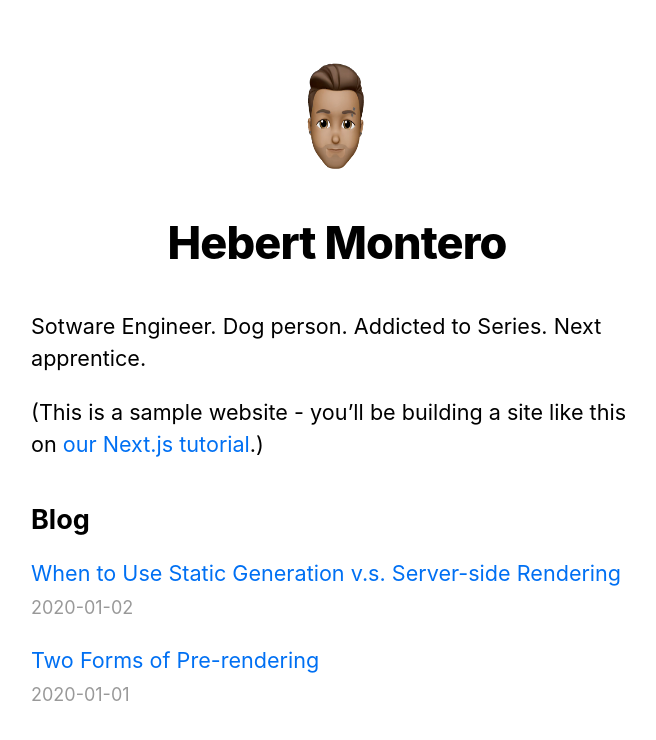
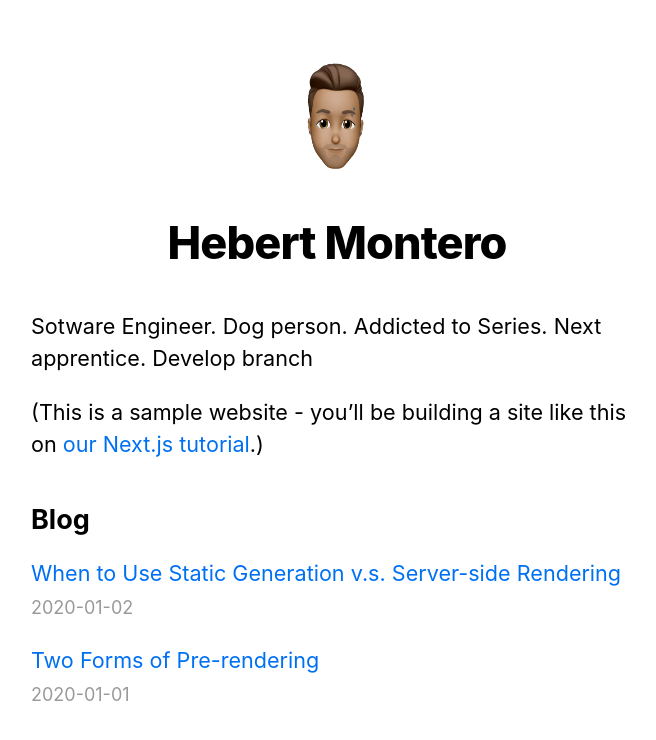
Before and after one commit to hmontero89/nextjs-blog-2021, a Next.js app: page / in a window 1280 px wide. Shown: the top 740 px of the page, without its empty margins (303-959 px from the left). Built offline with nearby package versions, Linux system fonts and the light colour scheme.

Commit message:
Adds minor change for testing branch automatic deployment

```diff
--- a/pages/index.js
+++ b/pages/index.js
@@ -12,7 +12,7 @@ export default function Home({ allPostsData }) {
 				<title>{siteTitle}</title>
 			</Head>
 			<section className={utilStyles.headingMd}>
-				<p>Sotware Engineer. Dog person. Addicted to Series. Next apprentice.</p>
+				<p>Sotware Engineer. Dog person. Addicted to Series. Next apprentice. Develop branch</p>
 				<p>
 					(This is a sample website - you’ll be building a site like this on{' '}
 					<a href="https://nextjs.org/learn">our Next.js tutorial</a>.)
```
